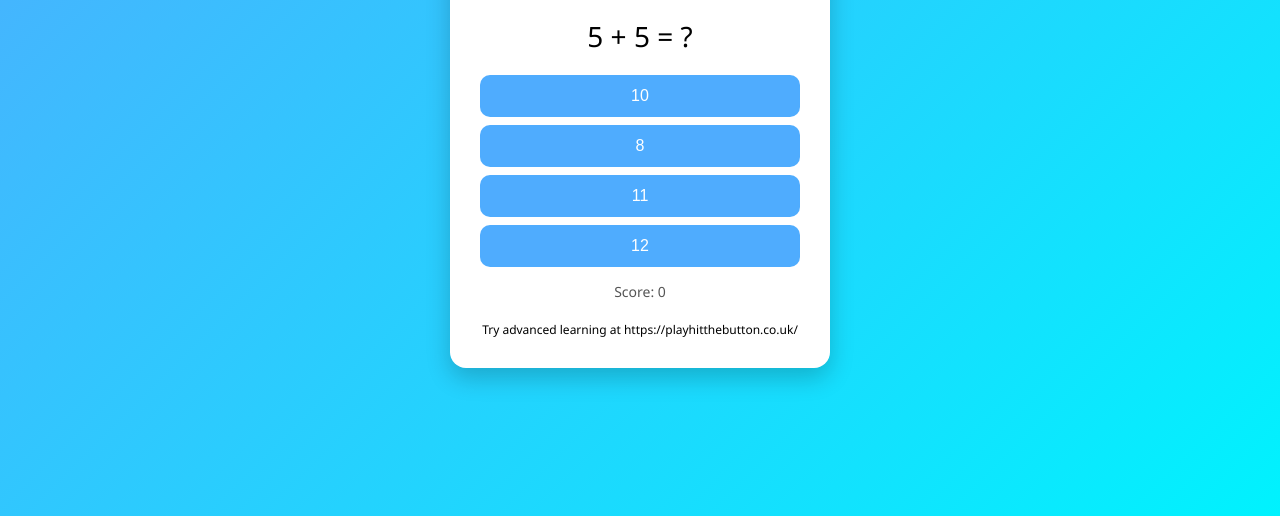
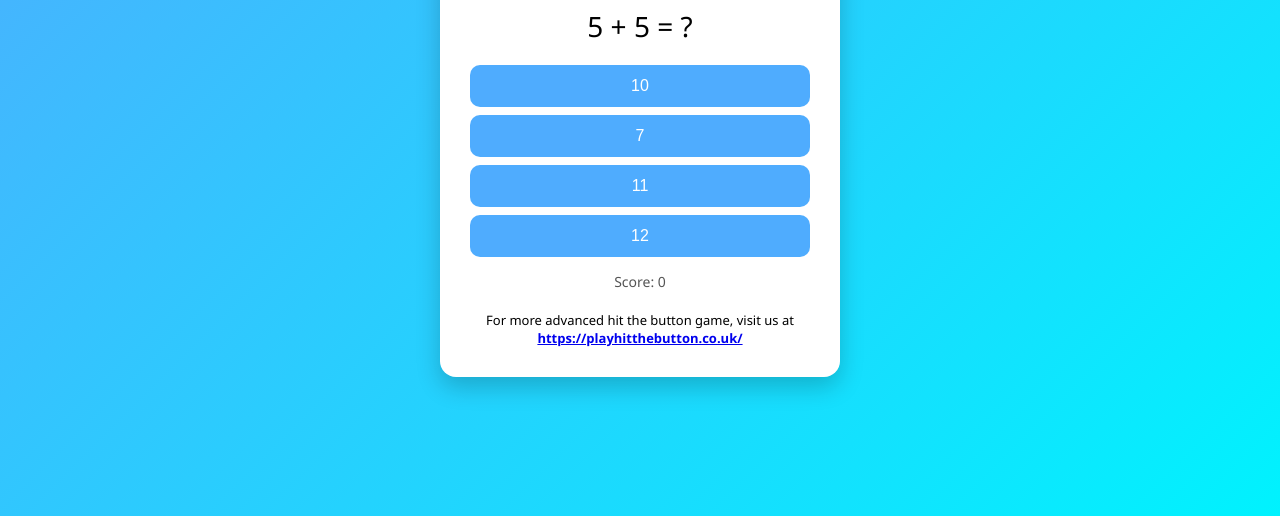
Before and after one commit to kavyasethi1/math-practice-tool, a plain HTML site: page index.html in a window 1280 px wide. Shown: the part 284-800 px from the top of the page. Drawn offline with Linux system fonts and the light colour scheme.

Commit message:
Update index.html

```diff
--- a/index.html
+++ b/index.html
@@ -20,7 +20,7 @@ body {
   background: white;
   padding: 30px;
   border-radius: 16px;
-  width: 320px;
+  width: 340px;
   text-align: center;
   box-shadow: 0 10px 25px rgba(0,0,0,0.2);
 }
@@ -65,7 +65,7 @@ h1 {
 
 .footer {
   margin-top: 20px;
-  font-size: 12px;
+  font-size: 13px;
 }
 </style>
 </head>
@@ -87,9 +87,10 @@ h1 {
   <div class="score" id="score">Score: 0</div>
 
   <div class="footer">
-    Try advanced learning at https://playhitthebutton.co.uk/
-
-
+    For more advanced hit the button game, visit us at
+    <a href="https://playhitthebutton.co.uk/" target="_blank">
+      <strong>https://playhitthebutton.co.uk/</strong>
+    </a>
   </div>
 </div>
 
@@ -108,7 +109,10 @@ function generateQuestion() {
   options.add(correctAnswer);
 
   while (options.size < 4) {
-    options.add(correctAnswer + Math.floor(Math.random() * 5) - 2);
+    let randomOption = correctAnswer + Math.floor(Math.random() * 6) - 3;
+    if (randomOption >= 0) {
+      options.add(randomOption);
+    }
   }
 
   options = Array.from(options).sort(() => Math.random() - 0.5);
```
